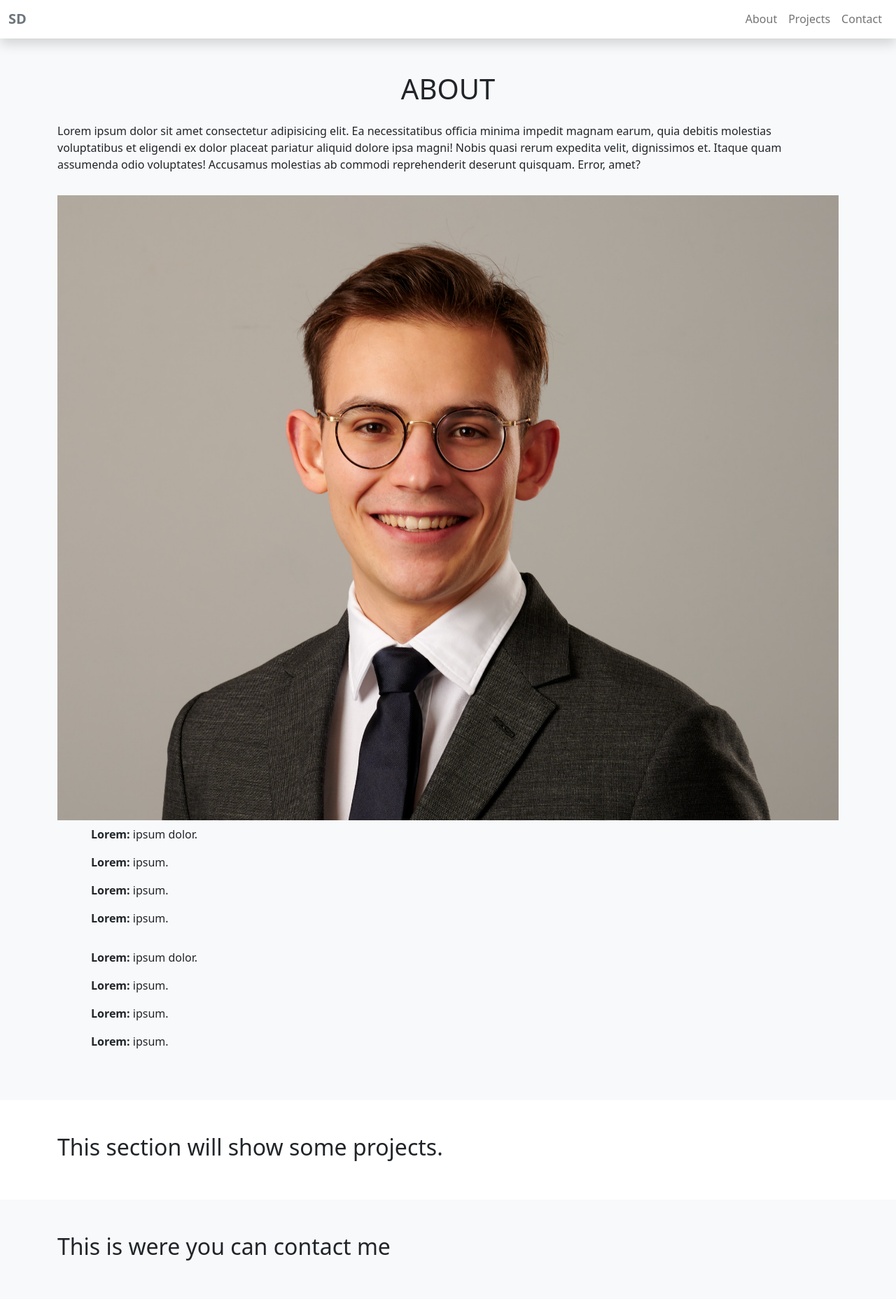
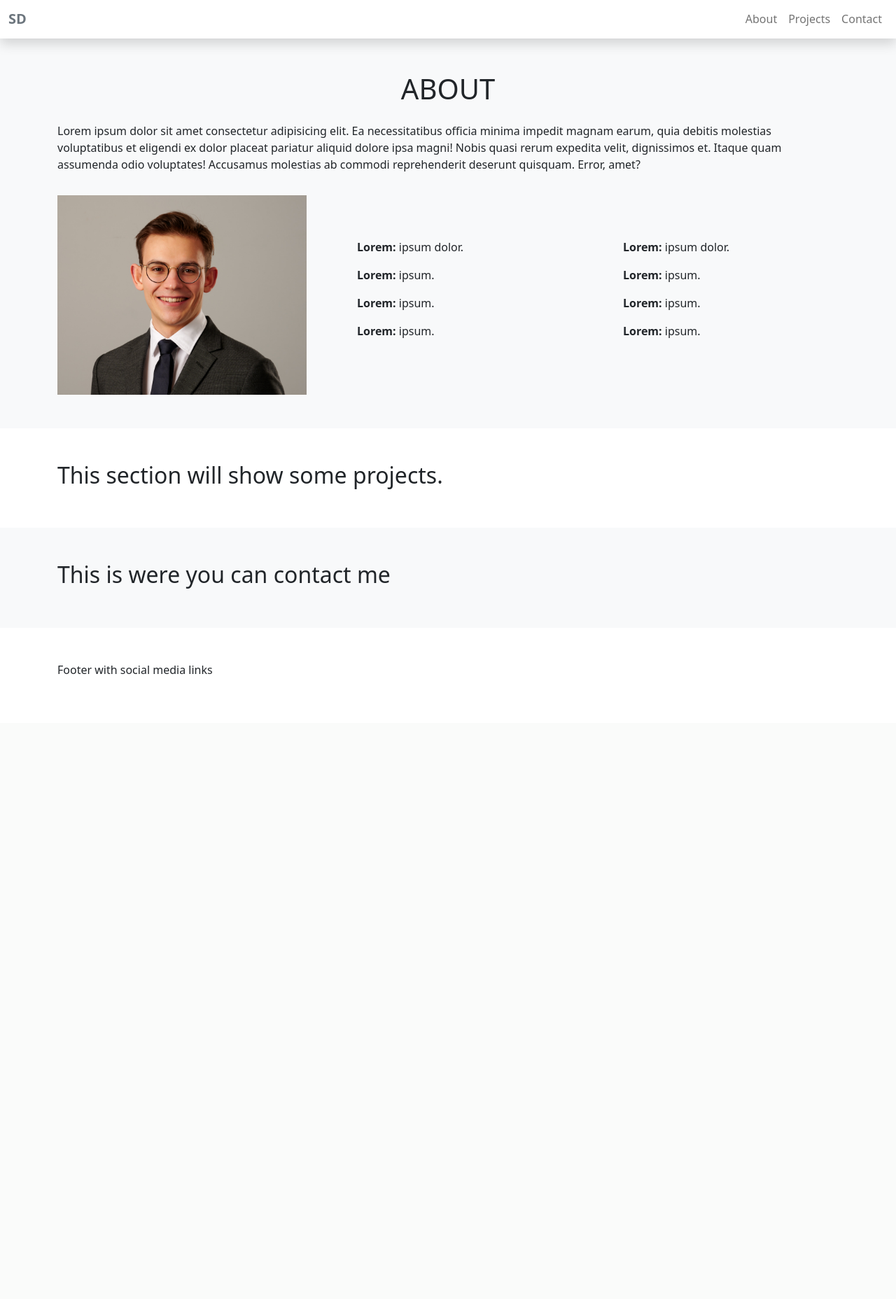
Before and after one commit to sddiener/FlaskApp, a Flask app: page / in a window 1280 px wide. Shown: the part 681-2537 px from the top of the page at 70% size. After the commit the page ends 1644 px from the top, so only its background shows below. Run offline with Flask 2, Linux system fonts and the light colour scheme.

Commit message:
About cols stack on mobile

```diff
--- a/templates/index.html
+++ b/templates/index.html
@@ -63,10 +63,10 @@
         <div class="row align-items-center">
             <p class="h1 text-center text-uppercase pb-3">About</p>
             <p class="text-centered pb-3">Lorem ipsum dolor sit amet consectetur adipisicing elit. Ea necessitatibus officia minima impedit magnam earum, quia debitis molestias voluptatibus et eligendi ex dolor placeat pariatur aliquid dolore ipsa magni! Nobis quasi rerum expedita velit, dignissimos et. Itaque quam assumenda odio voluptates! Accusamus molestias ab commodi reprehenderit deserunt quisquam. Error, amet?</p>
-            <div class="col-xs-4">
+            <div class="col-lg-4">
                 <img class="img-fluid" src="/static/img/profile.jpg" alt="profilepic">
             </div>
-            <div class="col-xs-4">
+            <div class="col-lg-4">
                 <ul class="list-group-flush">
                     <li class="list-group-item border-0 bg-light"><strong>Lorem:</strong>  ipsum dolor.</li>
                     <li class="list-group-item border-0 bg-light"><strong>Lorem:</strong>  ipsum.</li>
@@ -74,7 +74,7 @@
                     <li class="list-group-item border-0 bg-light"><strong>Lorem:</strong>  ipsum.</li>
                 </ul>
             </div>
-            <div class="col-xs-4">
+            <div class="col-lg-4">
                 <ul class="list-group-flush" styles="list-group-bg:light">
                     <li class="list-group-item border-0 bg-light"><strong>Lorem:</strong>  ipsum dolor.</li>
                     <li class="list-group-item border-0 bg-light"><strong>Lorem:</strong>  ipsum.</li>
```
